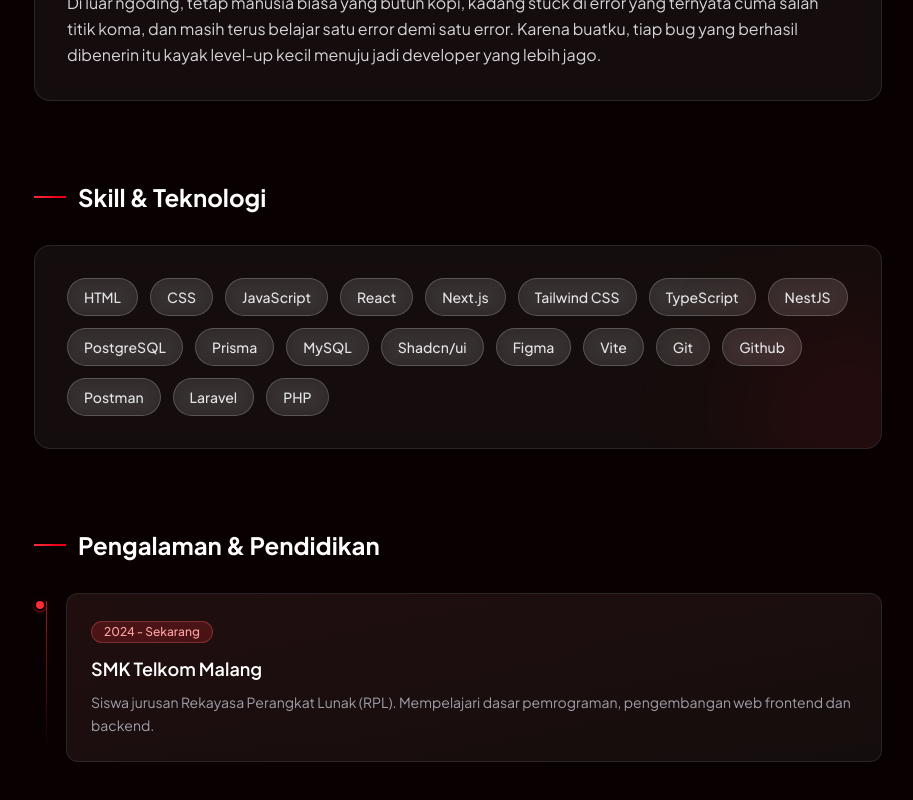
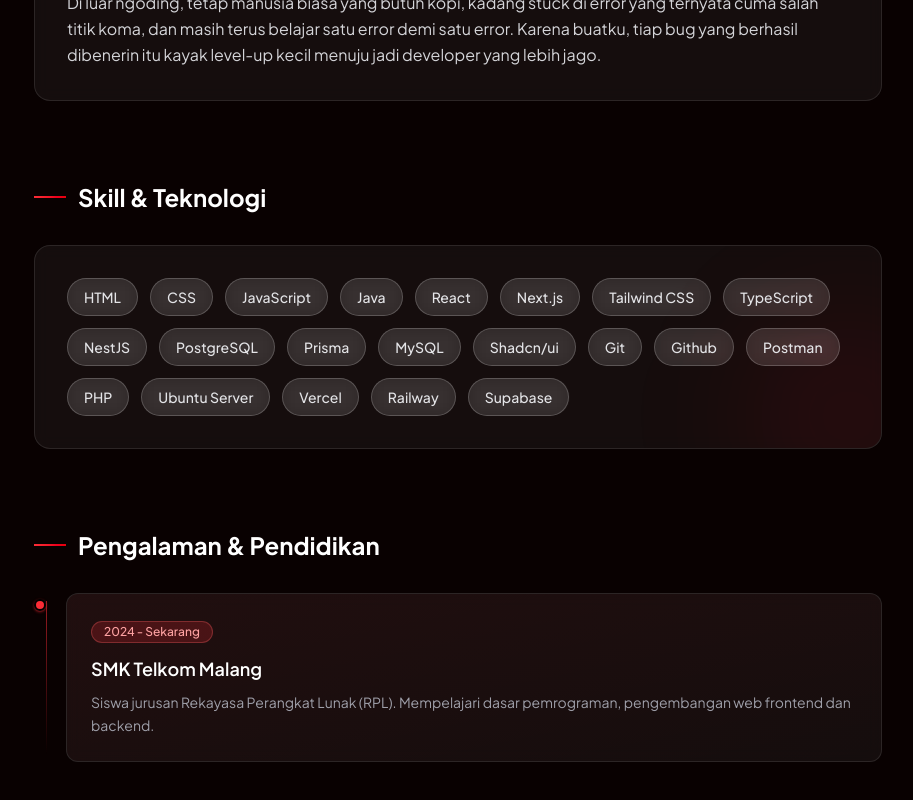
Before and after one commit to foxx-sigma/create-porto, a Next.js app: page /about in a window 1280 px wide. Shown: the part 974-1774 px from the top of the page, without its empty margins (182-1095 px from the left). Built offline with nearby package versions, Linux system fonts and the light colour scheme.

Commit message:
update skills

```diff
--- a/app/about/AboutClient.tsx
+++ b/app/about/AboutClient.tsx
@@ -34,6 +34,7 @@ const skills: string[] = [
   "HTML",
   "CSS",
   "JavaScript",
+  "Java",
   "React",
   "Next.js",
   "Tailwind CSS",
@@ -43,13 +44,15 @@ const skills: string[] = [
   "Prisma",
   "MySQL",
   "Shadcn/ui",
-  "Figma",
-  "Vite",
   "Git",
   "Github",
   "Postman",
-  "Laravel",
   "PHP",
+  "Ubuntu Server",
+  "Vercel",
+  "Railway",
+  "Supabase"
+
 
 
   // Contoh format: "React", "TypeScript", "Next.js", "Tailwind CSS"
```
